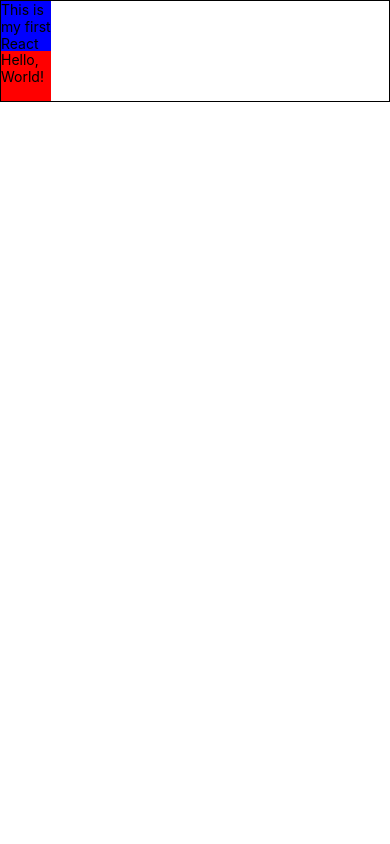
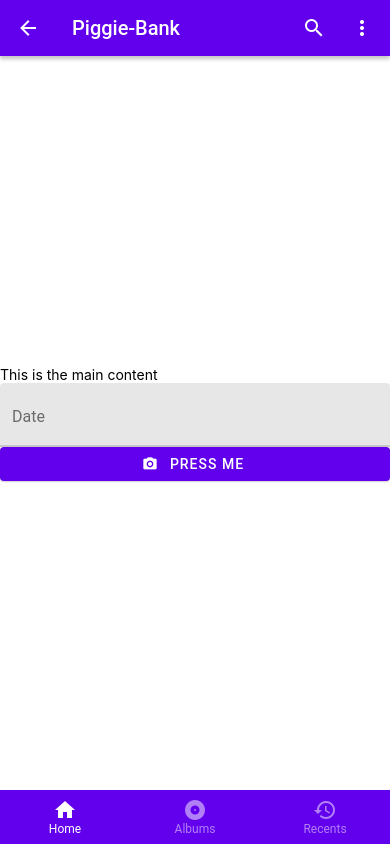
Before and after one commit to mradhyaf/Piggie-Bank, a React Native app: screen / in a window 390 px wide. Built offline with nearby package versions, Linux system fonts and the light colour scheme.

Commit message:
Add Appbar and BottomNavigation skeleton

```diff
--- a/App.js
+++ b/App.js
@@ -1,27 +1,30 @@
-import { StatusBar } from 'expo-status-bar';
 import React from 'react';
-import { StyleSheet, Text, View } from 'react-native';
+import { StyleSheet, Text, SafeAreaView, StatusBar, Platform, View } from 'react-native';
+import TopBar from './Appbar.js';
+import Content from './Content.js'
+import BotNav from './BottomNavigation.js';
 
 export default function App() {
-  const myString = "Hello, World!"
+  const paddingValue = Platform.OS === 'android' ? StatusBar.currentHeight : 0;
+
   return (
-    <View style={{ borderColor: "black", borderWidth: 1 }}>
-      <View style={{ backgroundColor: "blue", height: 50, width: 50 }}>
-        <Text>This is my first React Native App!</Text>
-        <StatusBar style="auto" />
+    <SafeAreaView style={[styles.main, { paddingTop: paddingValue }]}>
+      <View>
+        <TopBar />
       </View>
-      <View style={{ backgroundColor: "red", height: 50, width: 50 }}>
-        <Text>{myString}</Text>
+      <View>
+        <Content />
       </View>
-    </View>
+      <View>
+        <BotNav />
+      </View>
+    </SafeAreaView>
   );
 }
 
 const styles = StyleSheet.create({
-  container: {
+  main: {
     flex: 1,
-    backgroundColor: '#fff',
-    alignItems: 'center',
-    justifyContent: 'center',
-  },
-});
+    justifyContent: 'space-between',
+  }
+})
--- /dev/null
+++ b/Appbar.js
@@ -0,0 +1,21 @@
+import * as React from 'react';
+import { Appbar } from 'react-native-paper';
+
+const MyComponent = () => {
+  const _goBack = () => console.log('Went back');
+
+  const _handleSearch = () => console.log('Searching');
+
+  const _handleMore = () => console.log('Shown more');
+
+  return (
+    <Appbar.Header>
+      <Appbar.BackAction onPress={_goBack} />
+      <Appbar.Content title="Piggie-Bank" />
+      <Appbar.Action icon="magnify" onPress={_handleSearch} />
+      <Appbar.Action icon="dots-vertical" onPress={_handleMore} />
+    </Appbar.Header>
+  );
+};
+
+export default MyComponent;
--- /dev/null
+++ b/BottomNavigation.js
@@ -0,0 +1,33 @@
+import * as React from 'react';
+import { BottomNavigation, Text } from 'react-native-paper';
+
+const MusicRoute = () => <Text>Music</Text>;
+
+const AlbumsRoute = () => <Text>Albums</Text>;
+
+const RecentsRoute = () => <Text>Recents</Text>;
+
+const MyComponent = () => {
+  const [index, setIndex] = React.useState(0);
+  const [routes] = React.useState([
+    { key: 'home', title: 'Home', icon: 'home' },
+    { key: 'albums', title: 'Albums', icon: 'album' },
+    { key: 'recents', title: 'Recents', icon: 'history' },
+  ]);
+
+  const renderScene = BottomNavigation.SceneMap({
+    home: MusicRoute,
+    albums: AlbumsRoute,
+    recents: RecentsRoute,
+  });
+
+  return (
+    <BottomNavigation
+      navigationState={{ index, routes }}
+      onIndexChange={setIndex}
+      renderScene={renderScene}
+    />
+  );
+};
+
+export default MyComponent;
--- /dev/null
+++ b/Content.js
@@ -0,0 +1,22 @@
+import React from 'react'
+import { View, Text } from 'react-native'
+import DateInput from './DateInput.js'
+import SubmitItem from './SubmitItem.js'
+
+const Content = () => {
+  return (
+    <View>
+      <View>
+        <Text>This is the main content</Text>
+      </View>
+      <View>
+        <DateInput />
+      </View>
+      <View>
+        <SubmitItem />
+      </View>
+    </View>
+  )
+}
+
+export default Content
--- /dev/null
+++ b/DateInput.js
@@ -0,0 +1,16 @@
+import * as React from 'react';
+import { TextInput } from 'react-native-paper';
+
+const MyComponent = () => {
+  const [date, setDate] = React.useState('');
+
+  return (
+    <TextInput
+      label="Date"
+      value={date}
+      onChangeText={date => setDate(date)}
+    />
+  );
+};
+
+export default MyComponent;
--- /dev/null
+++ b/SubmitItem.js
@@ -0,0 +1,10 @@
+import * as React from 'react';
+import { Button } from 'react-native-paper';
+
+const MyComponent = () => (
+  <Button icon="camera" mode="contained" onPress={() => console.log('Pressed')}>
+    Press me
+  </Button>
+);
+
+export default MyComponent;
--- a/package.json
+++ b/package.json
@@ -14,6 +14,7 @@
     "react": "16.13.1",
     "react-dom": "16.13.1",
     "react-native": "https://github.com/expo/react-native/archive/sdk-41.0.0.tar.gz",
+    "react-native-paper": "^4.8.1",
     "react-native-web": "~0.13.12"
   },
   "devDependencies": {
```
Also changed, not shown: 1 other file (tests, documents, lock files or other folders).
